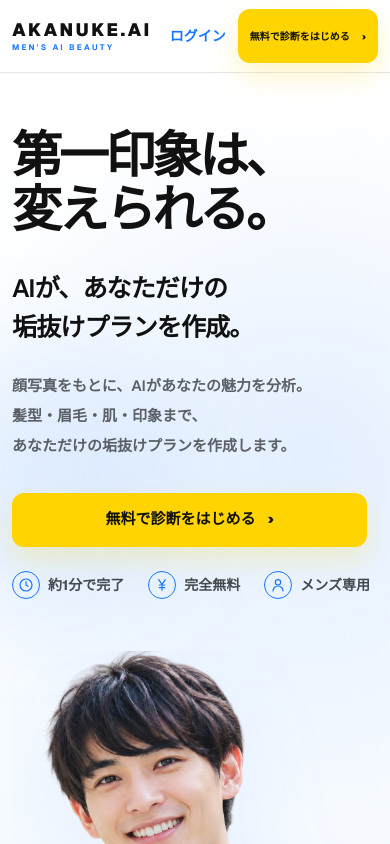
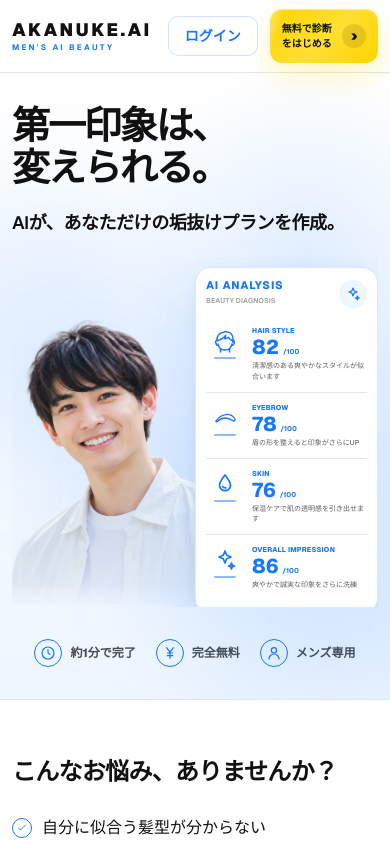
Before and after one commit to mori10tech/akanuke-ai, a Next.js app: page / in a window 390 px wide. Shown: the top 844 px of the page. Built offline with nearby package versions, Linux system fonts and the light colour scheme.

Commit message:
LINEログイン調整

```diff
--- a/app/globals.css
+++ b/app/globals.css
@@ -91,32 +91,65 @@ a {
 ========================= */
 
 .primary-button {
-  display: inline-flex;
+  position: relative;
+  display: flex;
   min-height: 56px;
   align-items: center;
   justify-content: center;
-  gap: 12px;
-  border-radius: 10px;
-  background: var(--brand-yellow);
-  padding: 0 28px;
+  gap: 10px;
+  overflow: hidden;
+  border-radius: 14px;
+  background:
+    linear-gradient(
+      135deg,
+      #ffd400 0%,
+      #ffdf32 52%,
+      #ffd400 100%
+    );
+  padding: 0 22px;
   color: #111111;
-  font-size: 15px;
+  font-size: 14px;
   font-weight: 900;
-  box-shadow: 0 12px 28px rgba(255, 212, 0, 0.22);
+  box-shadow:
+    0 12px 30px rgba(255, 212, 0, 0.26),
+    inset 0 1px 0 rgba(255, 255, 255, 0.45);
   transition:
     transform 0.2s ease,
     box-shadow 0.2s ease,
     filter 0.2s ease;
 }
 
+.primary-button::before {
+  position: absolute;
+  top: -80%;
+  left: -30%;
+  width: 35%;
+  height: 260%;
+  background: linear-gradient(
+    90deg,
+    transparent,
+    rgba(255, 255, 255, 0.55),
+    transparent
+  );
+  content: "";
+  transform: rotate(20deg);
+  transition: left 0.55s ease;
+}
+
 .primary-button:hover {
-  box-shadow: 0 16px 34px rgba(255, 212, 0, 0.3);
+  transform: translateY(-2px);
+  box-shadow:
+    0 16px 34px rgba(255, 212, 0, 0.34),
+    inset 0 1px 0 rgba(255, 255, 255, 0.5);
   filter: brightness(1.02);
-  transform: translateY(-2px);
+}
+
+.primary-button:hover::before {
+  left: 115%;
 }
 
 .primary-button:active {
-  transform: translateY(0);
+  transform: translateY(0) scale(0.985);
 }
 
 .compact-button {
@@ -579,96 +612,108 @@ a {
   }
 
   .hero-visual-wrap {
-    min-height: 780px;
-    margin-top: 0;
+  position: relative;
+  min-height: 350px;
+  margin-top: 8px;
   overflow: hidden;
 }
 
   .hero-person-wrap {
-    top: 20px;
+  top: -80px;
   right: auto;
   bottom: auto;
-    left: 50%;
-    width: 112%;
+  left: -11%;
+  width: 75%;
   height: 430px;
-    transform: translateX(-56%);
+  transform: none;
 }
 
  .hero-person-image {
   object-fit: contain;
   object-position: center bottom;
-  transform: scale(1.05);
+  transform: scale(1);
   transform-origin: center bottom;
 }
 
   .analysis-panel {
-    top: auto;
-    right: 50%;
-    bottom: 16px;
-    width: min(calc(100% - 8px), 350px);
+  top: 10px;
+  right: 0;
+  bottom: auto;
+  width: 50%;
   min-height: auto;
-    border-radius: 18px;
-    padding: 18px 16px;
-    transform: translateX(50%);
+  border-radius: 16px;
+  padding: 12px 10px;
+  transform: none;
 }
 
   .analysis-panel-title {
-    font-size: 12px;
+  font-size: 11px;
 }
 
   .analysis-panel-subtitle {
-    margin-top: 6px;
-    font-size: 8px;
+  margin-top: 5px;
+  font-size: 7px;
 }
 
   .analysis-panel-spark {
-    width: 30px;
-    height: 30px;
-  }
-
-  .analysis-panel-list {
-    margin-top: 12px;
-  }
-
-  .analysis-score-row {
-    grid-template-columns: 44px minmax(0, 1fr);
-    gap: 11px;
-    padding: 14px 0;
-  }
-
-  .analysis-score-icon {
   width: 28px;
   height: 28px;
 }
 
+  .analysis-panel-list {
+  margin-top: 8px;
+}
+
+  .analysis-score-row {
+  grid-template-columns: 38px minmax(0, 1fr);
+  gap: 8px;
+  padding: 10px 0;
+}
+
+  .analysis-score-icon {
+  width: 24px;
+  height: 24px;
+}
+
   .analysis-score-icon-line {
-    width: 26px;
+  width: 22px;
   height: 2px;
-    margin-top: 5px;
+  margin-top: 4px;
 }
 
   .analysis-score-label {
-    font-size: 8px;
+  font-size: 7px;
 }
 
   .analysis-score-number {
-    margin-top: 3px;
-    font-size: 22px;
+  margin-top: 2px;
+  font-size: 20px;
 }
 
   .analysis-score-number span {
-    font-size: 8px;
+  font-size: 7px;
 }
 
   .analysis-score-note {
-    margin-top: 5px;
-    font-size: 8px;
-    line-height: 1.5;
+  margin-top: 4px;
+  font-size: 7px;
+  line-height: 1.45;
 }
 
   .primary-button {
     min-height: 54px;
     border-radius: 12px;
+  }
+}
+
+/* =========================
+   SMALL MOBILE
+========================= */
+
+@media (max-width: 375px) {
+  .hero-person-wrap {
+    left: -14%;
+    width: 85%;
   }
 }
 
--- a/app/login/page.tsx
+++ b/app/login/page.tsx
@@ -45,8 +45,9 @@ const { data, error } =
             redirectTo:
   `${window.location.origin}/auth/callback?next=${encodeURIComponent(safeNext)}`,
             queryParams: {
-              bot_prompt: "aggressive",
-            },
+  prompt: "none",
+  bot_prompt: "normal",
+},
             skipBrowserRedirect: true,
           },
         });
--- a/app/page.tsx
+++ b/app/page.tsx
@@ -337,7 +337,7 @@ export default function Home() {
           <div className="flex items-center gap-3 sm:gap-4">
   <Link
   href="/login"
-    className="whitespace-nowrap text-sm font-bold text-[#1677FF]"
+  className="inline-flex min-h-[40px] items-center justify-center whitespace-nowrap rounded-[10px] border border-[#1677FF]/20 bg-white px-4 text-sm font-bold text-[#1677FF] transition hover:border-[#1677FF]/40 hover:bg-[#EEF6FF]"
 >
   ログイン
 </Link>
@@ -346,8 +346,14 @@ export default function Home() {
   href="/upload"
   className="primary-button compact-button"
 >
-    無料で診断をはじめる
-    <span aria-hidden="true">›</span>
+  <span>無料で診断をはじめる</span>
+
+  <span
+    aria-hidden="true"
+    className="grid h-6 w-6 shrink-0 place-items-center rounded-full bg-black/10 text-[16px] leading-none"
+  >
+    ›
+  </span>
 </Link>
 </div>
         </div>
@@ -357,24 +363,23 @@ export default function Home() {
         <div className="hero-glow hero-glow-left" />
         <div className="hero-glow hero-glow-right" />
 
-        <div className="site-container grid min-h-[660px] items-center gap-8 py-14 lg:grid-cols-[0.78fr_1.22fr] lg:gap-4 lg:py-16">
+        <div className="site-container grid min-h-[660px] items-center gap-3 py-8 md:gap-8 md:py-14 lg:grid-cols-[0.78fr_1.22fr] lg:gap-4 lg:py-16">
   <div className="relative z-10 max-w-[520px] lg:pb-4">
-            <h1 className="text-balance text-[50px] font-semibold leading-[1.08] tracking-[-0.065em] text-[#111111] sm:text-[64px] lg:text-[76px]">
+    <h1 className="text-balance text-[38px] font-semibold leading-[1.1] tracking-[-0.055em] text-[#111111] sm:text-[64px] lg:text-[76px]">
   第一印象は、
   <br />
   変えられる。
 </h1>
 
-
-
-            <p className="mt-8 text-[25px] font-semibold leading-[1.55] tracking-[-0.035em] sm:text-[30px] lg:text-[33px]">
-
+    <p className="mt-5 text-[18px] font-semibold leading-[1.6] tracking-[-0.025em] text-[#111111] md:mt-8 md:text-[30px] lg:text-[33px]">
   AIが、あなただけの
-              <br />
+  <br className="hidden md:block" />
   垢抜けプランを作成。
 </p>
 
-            <p className="mt-6 text-[15px] font-semibold leading-[2] text-black/60 sm:text-[16px]">
+    {/* PC・タブレットのみ表示 */}
+    <div className="hidden md:block">
+      <p className="mt-6 text-[15px] font-semibold leading-[2] text-black/60 md:text-[16px]">
         顔写真をもとに、AIがあなたの魅力を分析。
         <br />
         髪型・眉毛・肌・印象まで、
@@ -386,17 +391,34 @@ export default function Home() {
   href="/upload"
   className="primary-button mt-8 w-full max-w-[355px]"
 >
-              無料で診断をはじめる
-              <span aria-hidden="true">›</span>
+  <span>無料で診断をはじめる</span>
+
+  <span
+    aria-hidden="true"
+    className="grid h-6 w-6 shrink-0 place-items-center rounded-full bg-black/10 text-[16px] leading-none"
+  >
+    ›
+  </span>
 </Link>
 
       <div className="mt-6 flex flex-wrap gap-x-6 gap-y-3 text-sm font-bold text-black/70">
-              <MiniBenefit icon="clock" label="約1分で完了" />
-              <MiniBenefit icon="yen" label="完全無料" />
-              <MiniBenefit icon="user" label="メンズ専用" />
+        <MiniBenefit
+          icon="clock"
+          label="約1分で完了"
+        />
+        <MiniBenefit
+          icon="yen"
+          label="完全無料"
+        />
+        <MiniBenefit
+          icon="user"
+          label="メンズ専用"
+        />
+      </div>
     </div>
   </div>
 
+  {/* 男性モデル ＋ AI ANALYSIS */}
   <div className="hero-visual-wrap relative z-0 min-h-[480px] lg:min-h-[585px]">
     <div className="hero-person-wrap">
       <Image
@@ -411,6 +433,26 @@ export default function Home() {
     </div>
 
     <HeroAnalysisCard />
+  </div>
+
+  {/* スマホのみ表示 */}
+  <div className="md:hidden">
+
+
+    <div className="mt-5 flex flex-wrap justify-center gap-x-5 gap-y-3 text-[12px] font-bold text-black/70">
+      <MiniBenefit
+        icon="clock"
+        label="約1分で完了"
+      />
+      <MiniBenefit
+        icon="yen"
+        label="完全無料"
+      />
+      <MiniBenefit
+        icon="user"
+        label="メンズ専用"
+      />
+    </div>
   </div>
 </div>
       </section>
@@ -481,16 +523,18 @@ export default function Home() {
           </span>
 
           <div className="score-ring mt-2">
-                  <span className="-mt-0 block text-3xl font-medium text-[#111111]">
+            <span className="block text-[28px] font-bold leading-none tracking-[-0.03em] text-[#111111]">
               78
             </span>
-
           </div>
         </div>
       </div>
     </div>
 
-          <div id="flow" className="flex h-full flex-col">
+    <div
+      id="flow"
+      className="flex h-full flex-col"
+    >
       <SectionTitle>診断の流れ</SectionTitle>
 
       <div className="mt-6 grid flex-1 grid-cols-2 gap-3 sm:grid-cols-4">
@@ -499,16 +543,19 @@ export default function Home() {
           icon="upload"
           label="顔写真をアップロード"
         />
+
         <FlowStep
           step="STEP 2"
           icon="brain"
           label="AIがあなたの特徴を分析"
         />
+
         <FlowStep
           step="STEP 3"
           icon="document"
           label="改善ポイントを提案"
         />
+
         <FlowStep
           step="STEP 4"
           icon="calendar"
@@ -519,12 +566,16 @@ export default function Home() {
       <div className="mt-3 grid grid-cols-2 gap-3 rounded-2xl bg-[#EEF6FF] px-5 py-4 text-center text-sm font-bold text-[#1677FF]">
         <span>
           診断時間
-                <strong className="text-xl">約1分</strong>
+          <strong className="text-xl">
+            約1分
+          </strong>
         </span>
+
         <span>
           料金
-                <strong className="text-xl">0円</strong>
-                （完全無料）
+          <strong className="text-xl">
+            完全無料
+          </strong>
         </span>
       </div>
     </div>
@@ -534,13 +585,21 @@ export default function Home() {
       <section className="section-border py-16">
   <div className="site-container">
     <div className="text-center">
+      <div className="mb-6 flex justify-center">
         <Link
           href="/upload"
-              className="primary-button mx-auto mb-6 w-full max-w-sm"
+          className="primary-button w-full max-w-[355px]"
         >
-              無料で診断をはじめる
-              <span aria-hidden="true">›</span>
+          <span>無料で診断をはじめる</span>
+
+          <span
+            aria-hidden="true"
+            className="grid h-6 w-6 shrink-0 place-items-center rounded-full bg-black/10 text-[16px] leading-none"
+          >
+            ›
+          </span>
         </Link>
+      </div>
 
       <p className="text-[11px] font-black tracking-[0.16em] text-[#1677FF]">
         BEFORE / AFTER
@@ -612,10 +671,16 @@ export default function Home() {
 <div className="mb-6 flex justify-center">
   <Link
   href="/upload"
-    className="primary-button w-full max-w-sm"
+  className="primary-button w-full max-w-[355px]"
 >
-    無料で診断をはじめる
-    <span aria-hidden="true">›</span>
+  <span>無料で診断をはじめる</span>
+
+  <span
+    aria-hidden="true"
+    className="grid h-6 w-6 shrink-0 place-items-center rounded-full bg-black/10 text-[16px] leading-none"
+  >
+    ›
+  </span>
 </Link>
 </div>
 
@@ -734,9 +799,11 @@ export default function Home() {
               {article.description}
             </p>
 
-            <div className="mt-5 flex min-h-[46px] items-center justify-between rounded-[12px] bg-[#EEF6FF] px-4 text-[12px] font-black text-[#1677FF] transition group-hover:bg-white">
+            <div className="mt-5 flex min-h-[46px] items-center justify-between rounded-[12px] border border-[#1677FF]/10 bg-[#EEF6FF] px-4 text-[12px] font-black text-[#1677FF] transition group-hover:border-[#1677FF]/25 group-hover:bg-[#E5F1FF]">
   <span>記事を読む</span>
-              <span aria-hidden="true">→</span>
+  <span className="text-[16px]" aria-hidden="true">
+    →
+  </span>
 </div>
           </div>
         </Link>
@@ -745,10 +812,10 @@ export default function Home() {
 
     <Link
   href="/media"
-  className="mt-6 flex min-h-[50px] w-full items-center justify-center rounded-[12px] border border-[#1677FF]/15 bg-white px-5 text-[13px] font-black text-[#1677FF] transition hover:bg-[#EEF6FF] sm:max-w-[320px]"
+  className="mt-6 flex min-h-[50px] w-full items-center justify-center rounded-[12px] border border-[#1677FF]/30 bg-white px-5 text-[13px] font-black text-[#1677FF] shadow-[0_6px_18px_rgba(22,119,255,0.06)] transition hover:-translate-y-0.5 hover:border-[#1677FF]/50 hover:bg-[#EEF6FF] sm:max-w-[320px]"
 >
   垢抜け記事をもっと見る
-      <span className="ml-3" aria-hidden="true">
+  <span className="ml-3 text-[16px]" aria-hidden="true">
     →
   </span>
 </Link>
@@ -774,10 +841,16 @@ export default function Home() {
 
             <Link
   href="/upload"
-              className="primary-button min-w-[280px]"
+  className="primary-button w-full max-w-[355px]"
 >
-              無料で診断をはじめる
-              <span aria-hidden="true">›</span>
+  <span>無料で診断をはじめる</span>
+
+  <span
+    aria-hidden="true"
+    className="grid h-6 w-6 shrink-0 place-items-center rounded-full bg-black/10 text-[16px] leading-none"
+  >
+    ›
+  </span>
 </Link>
 
             <Image
@@ -1004,7 +1077,7 @@ function FeatureIcon({
 
   return (
     <div className="text-center">
-      <div className="mx-auto grid aspect-square max-w-24 place-items-center rounded-2xl border border-black/10 bg-white text-[#1677FF] shadow-sm">
+      <div className="mx-auto grid aspect-square max-w-24 place-items-center rounded-2xl border border-[#1677FF]/10 bg-[#F7FAFF] text-[#1677FF]">
         {customIconSrc ? (
           <Image
             src={customIconSrc}
@@ -1069,7 +1142,7 @@ function FlowStep({
   label: string;
 }) {
   return (
-    <div className="rounded-2xl border border-black/10 bg-white p-4 text-center shadow-sm">
+    <div className="rounded-2xl border border-black/[0.07] bg-[#F7F9FC] p-4 text-center">
       <p className="text-[10px] font-black text-[#1677FF]">
         {step}
       </p>
```
Lines whose indentation alone changed are shown as unchanged.
